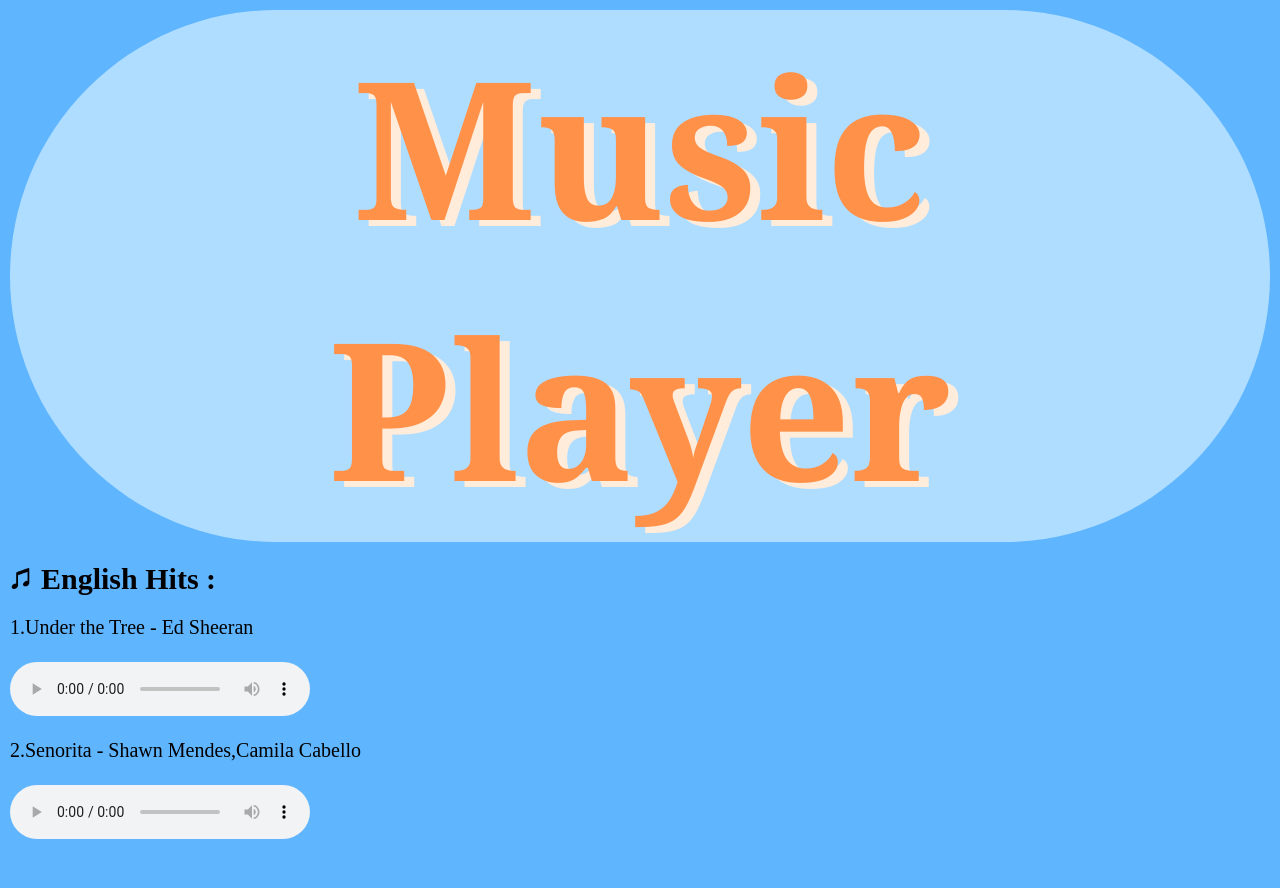
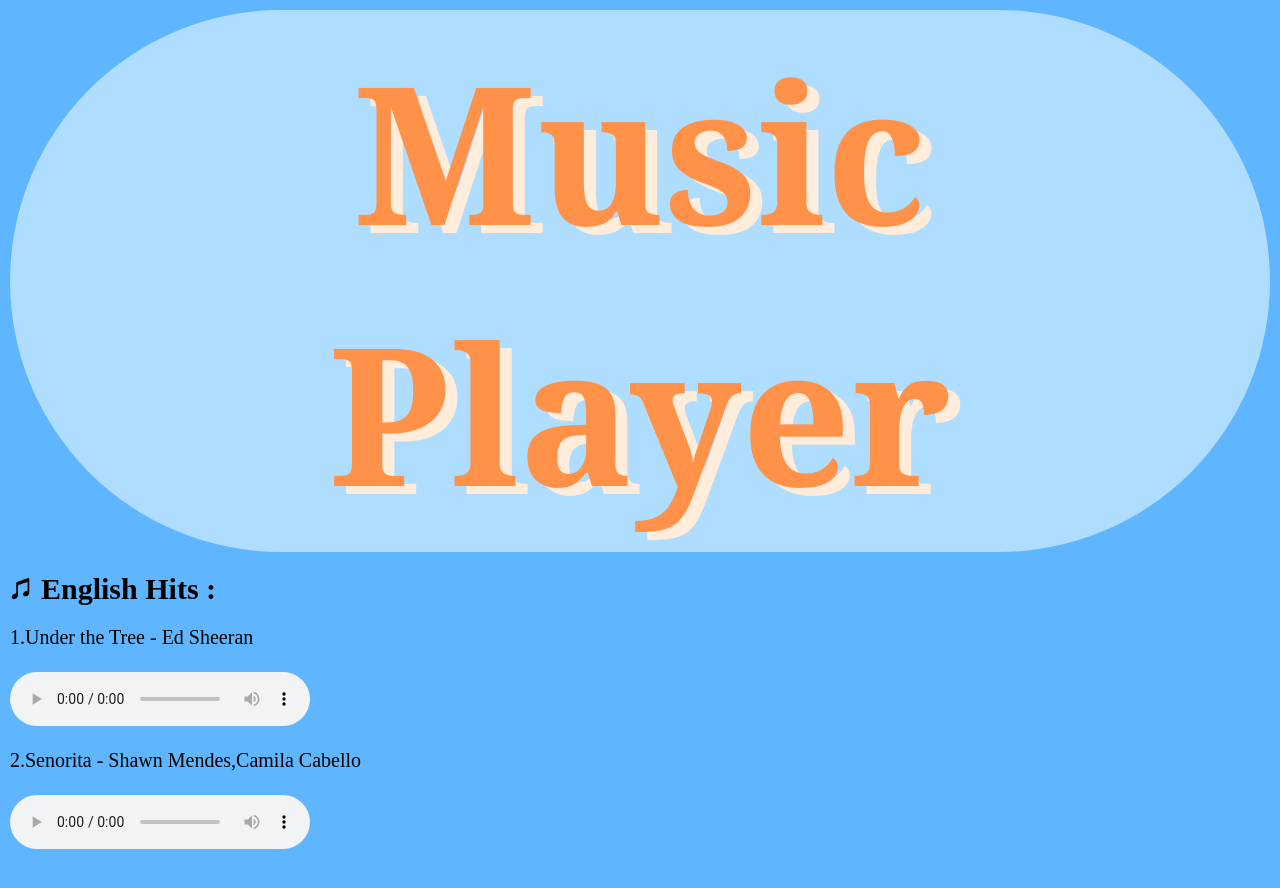
Before and after one commit to parthnimkarofficial/Everything-Music-Player, a plain HTML site: page index.html in a window 1280 px wide. Shown: the top 888 px of the page. Drawn offline with Linux system fonts and the light colour scheme; a web font is replaced by a local one.

Commit message:
Update style.css

```diff
--- a/style.css
+++ b/style.css
@@ -25,11 +25,11 @@ h1{
     font-size: 15vw;
     text-align: center;
     font-family:Cambria, Cochin, Georgia, Times, 'Times New Roman', serif;
-    padding: 5px 20px;
+    padding: 10px 20px;
     margin: 10px;
     color: #FF9149;
     font-weight: 1000;
-    text-shadow: 10px 6px #FFECDB;
+    text-shadow: 12px 8px #FFECDB;
     background-color: #AFDDFF ;
     border-radius: 600px;
 
```
